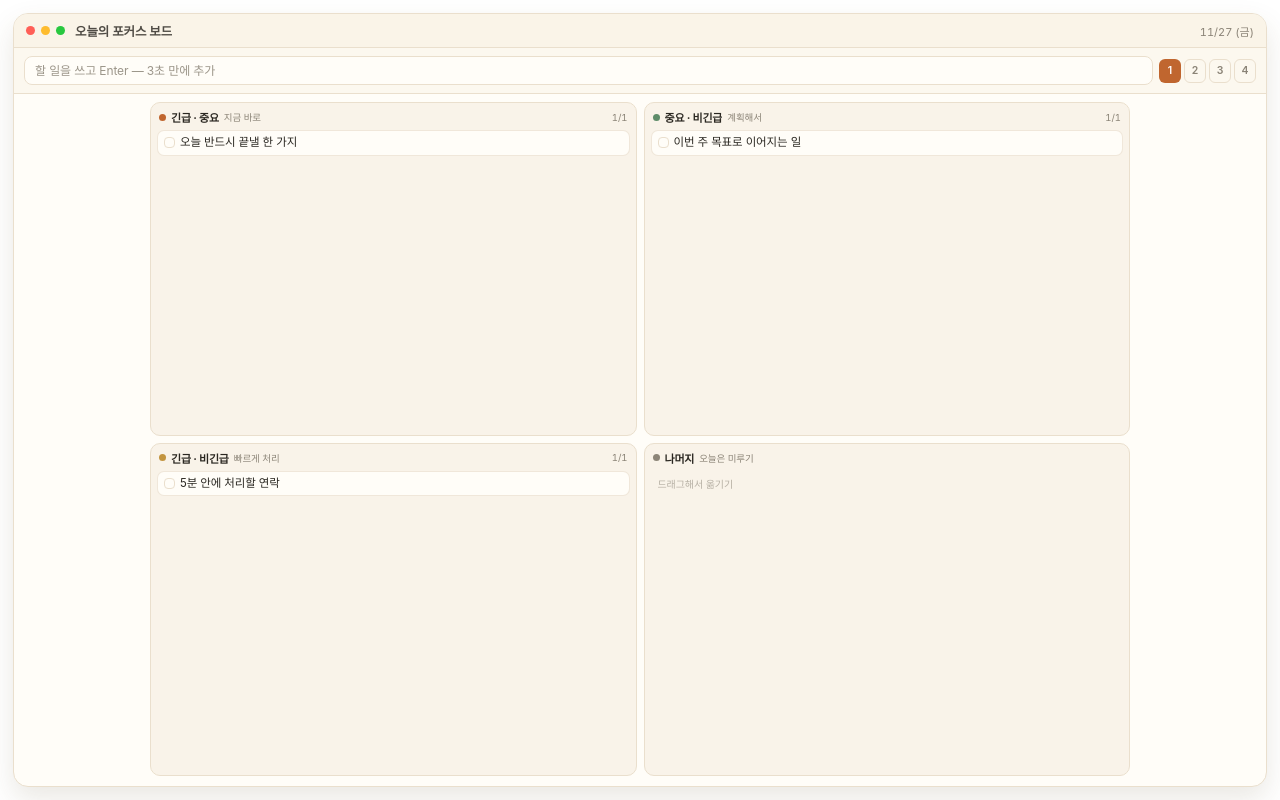
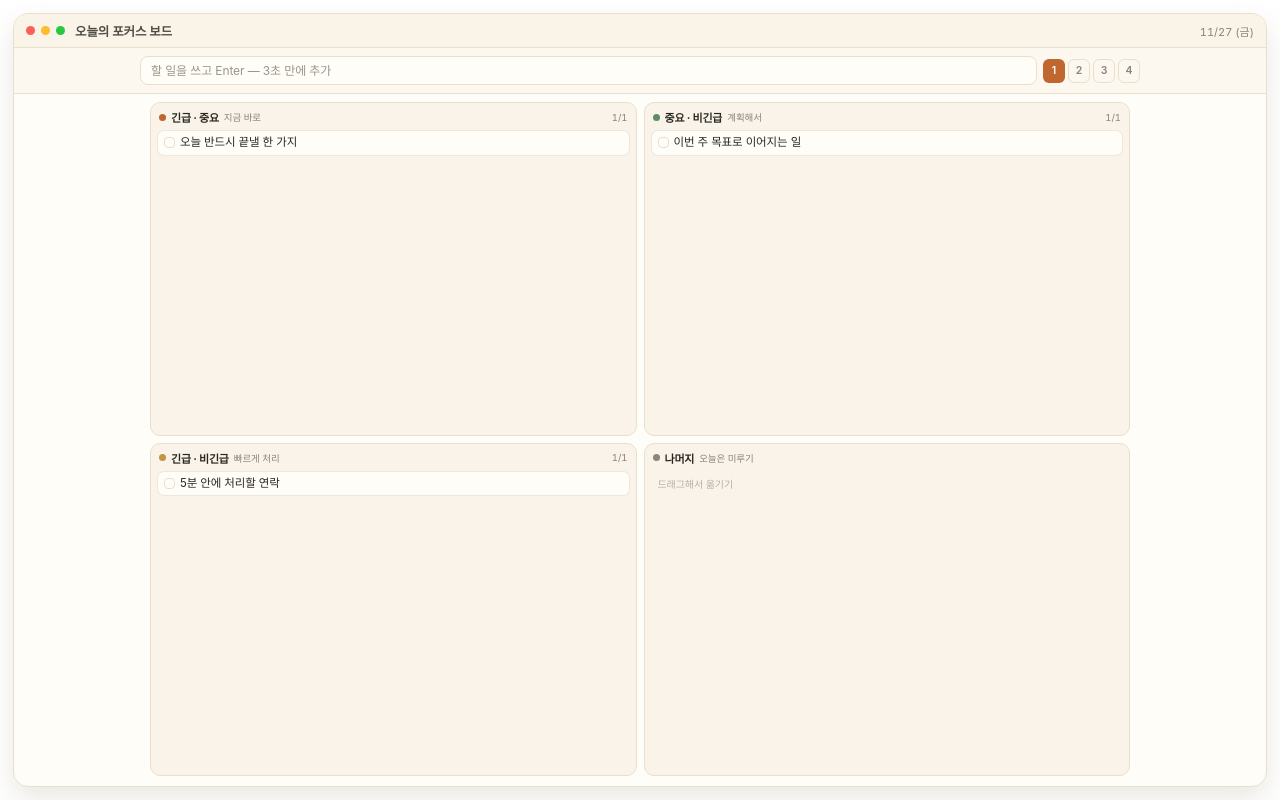
Before and after one commit to rorerty/1, a plain HTML site: page matrix.html in a window 1280 px wide. Drawn offline with Linux system fonts and the light colour scheme.

Commit message:
matrix: center add row on wide embeds

```diff
--- a/matrix.html
+++ b/matrix.html
@@ -46,7 +46,7 @@
   .ttl{font-size:12.5px; font-weight:600; letter-spacing:-.01em; opacity:.82; white-space:nowrap; overflow:hidden; text-overflow:ellipsis; max-width:50%}
   .spacer{flex:1}
   .date{font-size:11px; color:var(--muted); white-space:nowrap; font-variant-numeric:tabular-nums}
-  .addrow{display:flex; align-items:center; gap:6px; padding:8px 10px; border-bottom:1px solid var(--line); background:color-mix(in srgb,var(--bar) 55%, var(--win))}
+  .addrow{display:flex; align-items:center; gap:6px; padding:8px max(10px, calc(50% - 500px)); border-bottom:1px solid var(--line); background:color-mix(in srgb,var(--bar) 55%, var(--win))}
   .addrow input{
     flex:1; min-width:0; appearance:none; border:1px solid var(--line); background:var(--win); color:var(--ink);
     font:inherit; font-size:12px; padding:6px 10px; border-radius:8px; outline:none; letter-spacing:-.01em;
```
